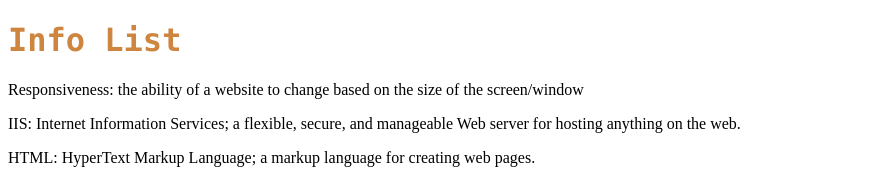
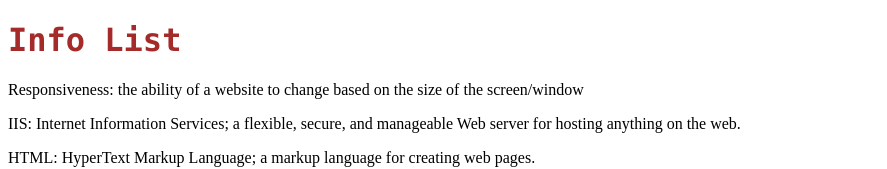
Before and after one commit to DragonHuntrX/HTML, a plain HTML site: page index.html in a window 1280 px wide. Shown: the top 169 px of the page, without its empty margins (0-887 px from the left). Drawn offline with Linux system fonts and the light colour scheme.

Commit message:
Update CSS

```diff
--- a/style.css
+++ b/style.css
@@ -1,4 +1,4 @@
 .title {
 	font-family: "Consolas", sans-serif;
-	color: peru;
+	color: brown;
 }
```
